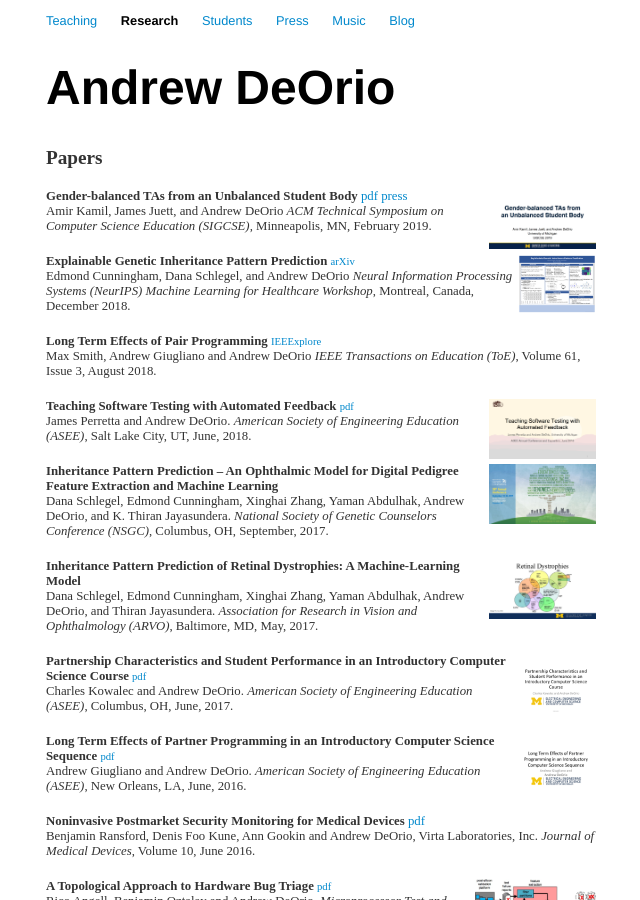
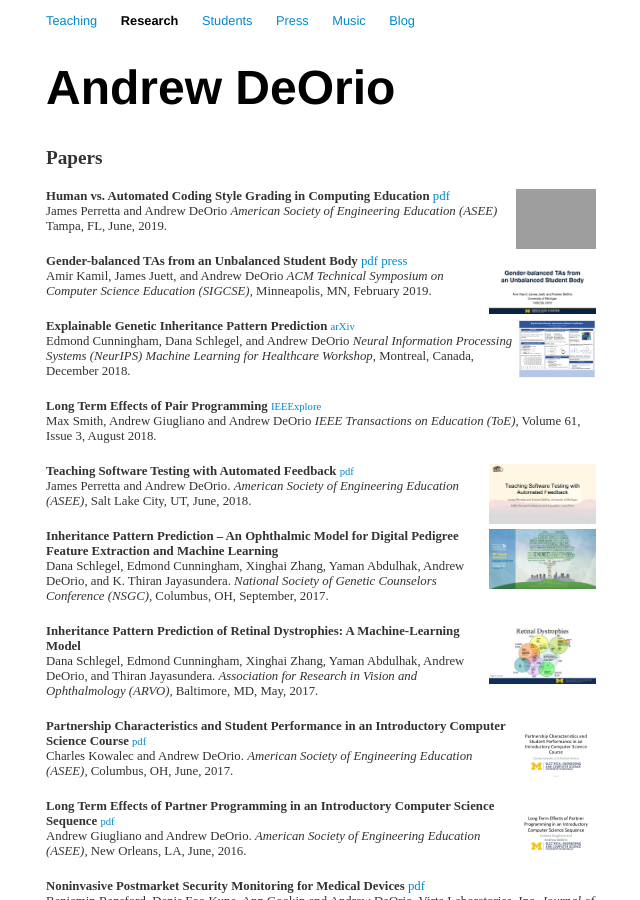
Before and after one commit to awdeorio/andrewdeorio.com, a Jekyll site: the page built from research/index.html, in a window 1280 px wide and 900 px high. Shown: the whole window, without its empty margins (319-959 px from the left). Built offline with Jekyll 4.4.1, drawn with Linux system fonts in a browser that asks for light colours; nearby versions of some CDN libraries; grey boxes are pictures that could not be loaded.

Commit message:
Add first ASEE19 paper

```diff
--- a/research/index.html
+++ b/research/index.html
@@ -5,6 +5,16 @@ title: Research | Andrew DeOrio
 
 <div class="publication">
 <h2>Papers</h2>
+</div>
+
+<div class="publication">
+<a href="assets/ASEE19CIE-slides.pdf" target="_blank" >
+  <img class="research-thumbnail" src="assets/ASEE19CIE-thumbnail.png" alt="thumbnail">
+</a>
+<b>Human vs. Automated Coding Style Grading in Computing Education</b>
+<a href="assets/ASEE19CIE.pdf" target="_blank">pdf</a><br>
+James Perretta and Andrew DeOrio
+<i>American Society of Engineering Education (ASEE)</i> Tampa, FL, June, 2019.
 </div>
 
 <div class="publication">
```
Also changed, not shown: 1 other file.
